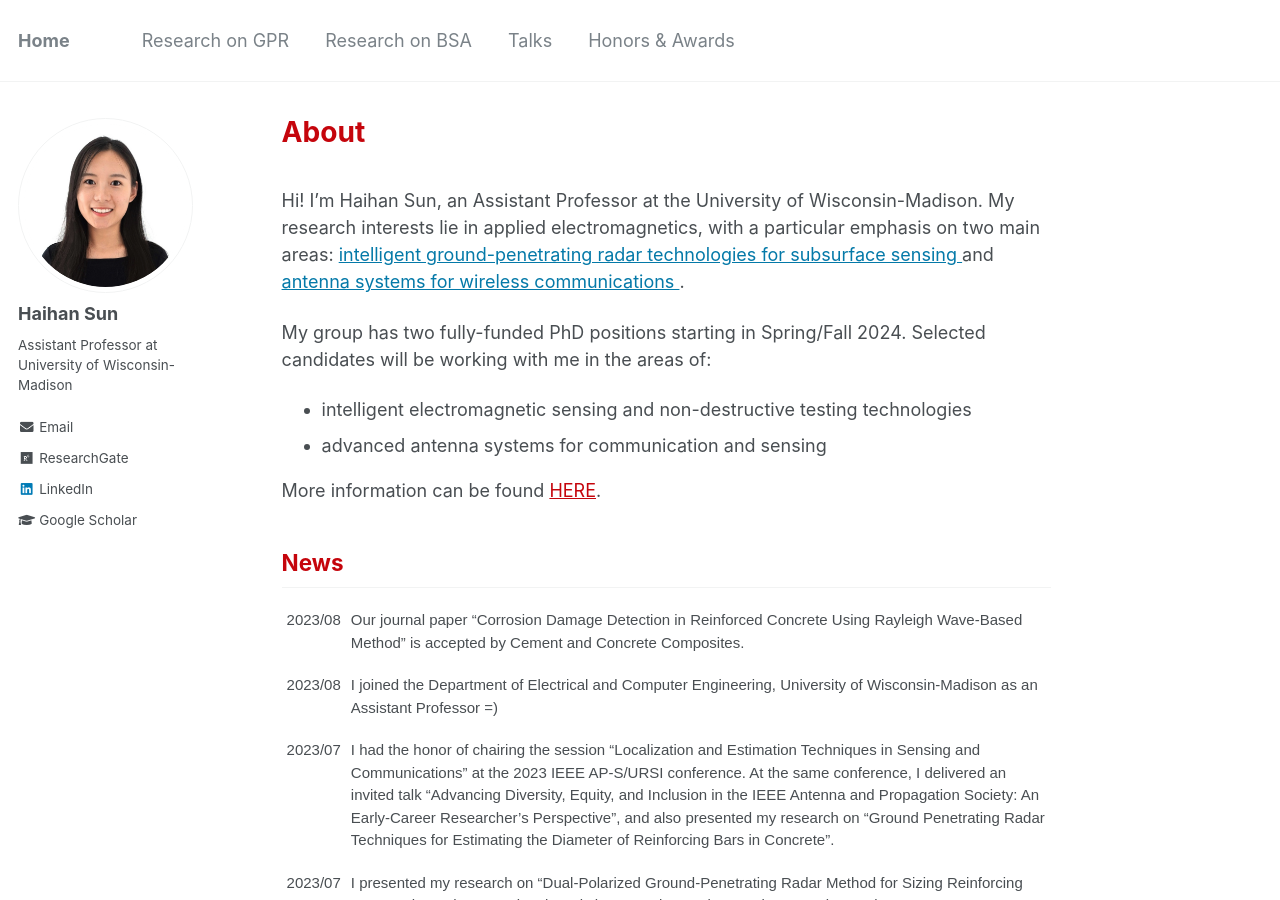
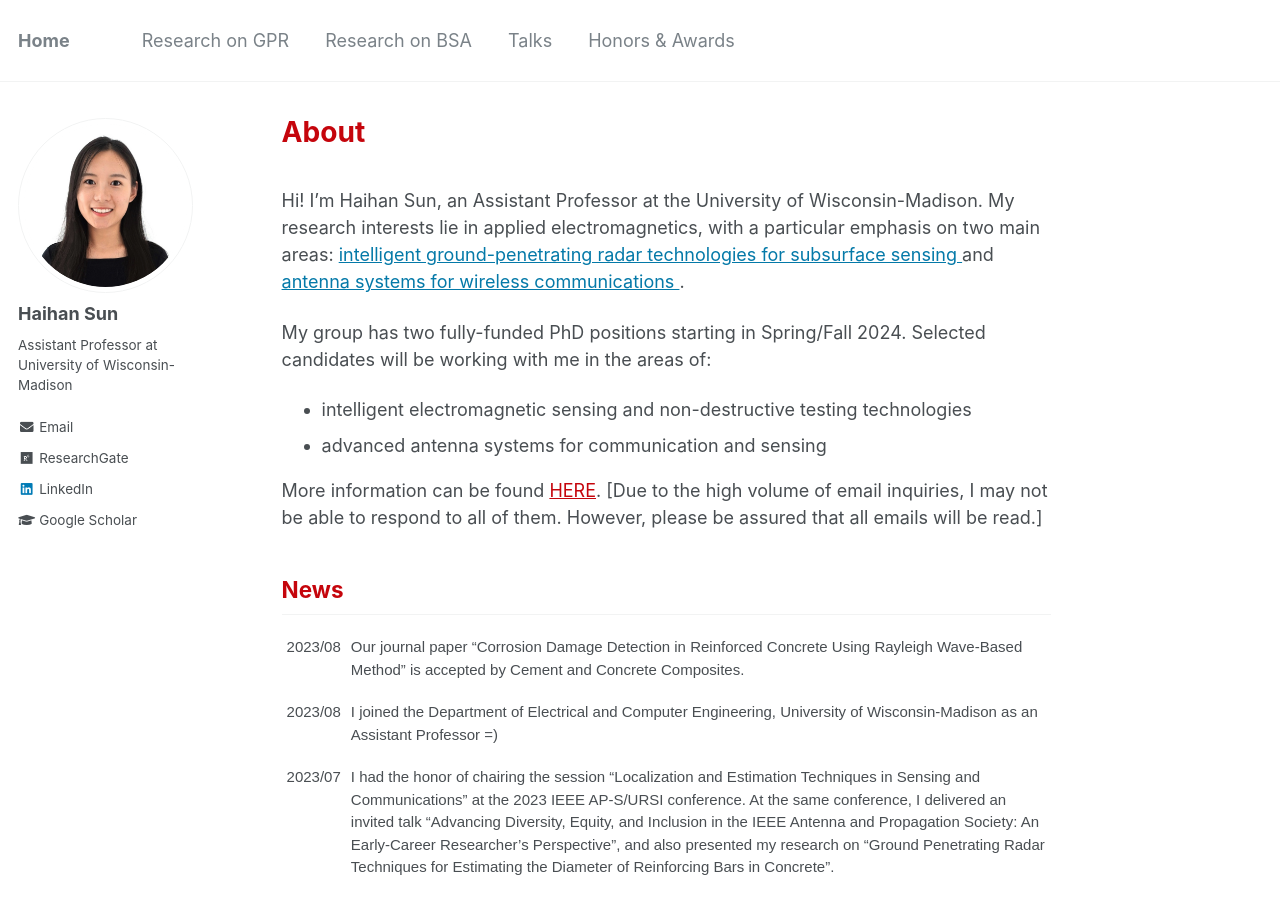
Before and after one commit to Haihan-Sun/Haihan-Sun.github.io, a Jekyll site: the page built from _pages/about.md, in a window 1280 px wide and 900 px high. Built offline with Jekyll 4.4.1, drawn with Linux system fonts in a browser that asks for light colours.

Commit message:
Update about.md

```diff
--- a/_pages/about.md
+++ b/_pages/about.md
@@ -23,6 +23,7 @@ My group has two fully-funded PhD positions starting in Spring/Fall 2024. Select
 - advanced antenna systems for communication and sensing
 
 More information can be found <a href="https://Haihan-Sun.github.io/files/PhD_Positions.pdf" style="color:#C5050C">HERE</a>.
+[Due to the high volume of email inquiries, I may not be able to respond to all of them. However, please be assured that all emails will be read.]
 
 
 <span style="color:#C5050C">News</span>
```
